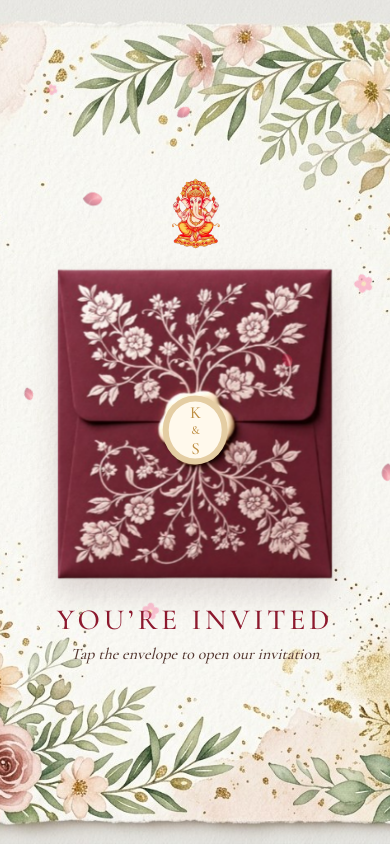
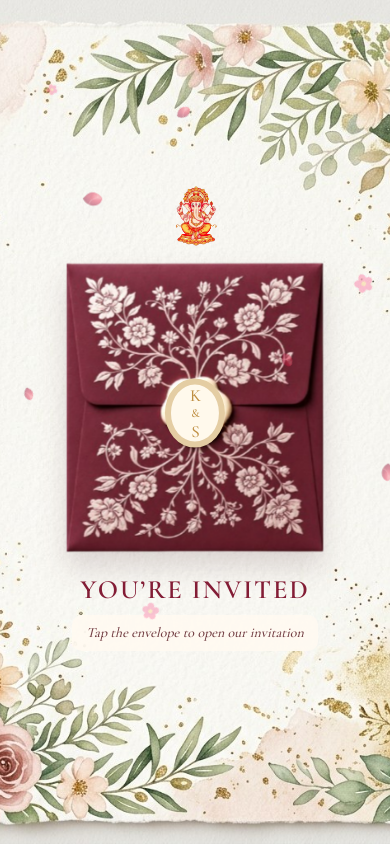
Before and after one commit to Accutech-Sakshi/kunal-saloni-card, a React (Vite) app: page / in a window 390 px wide. Built offline with nearby package versions, Linux system fonts and the light colour scheme.

Commit message:
Final wedding website update

```diff
--- a/src/App.jsx
+++ b/src/App.jsx
@@ -279,7 +279,7 @@ function EventCard({ e }) {
       <p className="event-quote">{e.blurb}</p>
       <h3>{e.title}</h3>
       <div className="event-date">{e.date}</div>
-      {isWedding && <><div className="wedding-times"><div><span>♨</span><strong>Pheras</strong><b>{e.pheras}</b></div><div><span>♧</span><strong>Reception</strong><b>{e.reception}</b></div></div><p className="wedding-place">{wedding.venue}<small>{wedding.address}</small></p></>}
+      {isWedding && <><div className="wedding-times"><div><span>🪷</span><strong>Pheras</strong><b>{e.pheras}</b></div><div><span>💐</span><strong>Reception</strong><b>{e.reception}</b></div></div><p className="wedding-place">{wedding.venue}<small>{wedding.address}</small></p></>}
     </div>
     {!isWedding && <img className="event-illustration" src={A(e.couple)} alt={`${e.title} illustration`} loading="lazy"/>}
     {isWedding && <img className="event-illustration wedding-illustration" src={A(e.couple)} alt="Kunal and Saloni wedding illustration" loading="lazy"/>}
@@ -296,5 +296,5 @@ export default function App() {
   const [opened,setOpened]=useState(false),audio=useRef(null);useReveals(opened);
   useEffect(()=>{document.body.classList.toggle('locked',!opened);return()=>document.body.classList.remove('locked');},[opened]);
   const open = () => {setOpened(true);window.scrollTo(0,0);if(audio.current){audio.current.volume=.22;audio.current.play().catch(()=>{});}};
-  return <><audio ref={audio} src={A('wedding-melody.mp3')} loop preload="none"/><Petals/>{!opened && <Opening onOpen={open}/>}{opened && <><main><RoyalHero/><SaveDate/><Events/><Wardrobe/><Presence/><Venue/></main><footer className="final-footer"><small>WITH LOVE</small><h2>{wedding.groom} &amp; {wedding.bride}</h2><img className="footer-monogram" src={A('favicon.png')} alt="Wedding monogram"/><p>2nd DECEMBER 2026</p></footer><Music audioRef={audio}/></>}</>;
+  return <><audio ref={audio} src={A('wedding-melody.mp3')} loop preload="none"/><Petals/>{!opened && <Opening onOpen={open}/>}{opened && <><main><RoyalHero/><SaveDate/><Events/><Wardrobe/><Presence/><Venue/></main><footer className="final-footer"><h2>{wedding.groom} &amp; {wedding.bride}</h2><img className="footer-monogram" src={A('favicon.png')} alt="Wedding monogram"/><p>2nd DECEMBER 2026</p></footer><Music audioRef={audio}/></>}</>;
 }
--- a/src/styles.css
+++ b/src/styles.css
@@ -523,3 +523,79 @@ body {font-family:'Cormorant Garamond',Georgia,serif;color:#53362f;font-weight:5
     line-height: 1.45;
   }
 }
+
+/* Opening invitation - text overlap fix */
+
+.opening-paper {
+  box-sizing: border-box;
+  padding: 20px 18px 30px;
+}
+
+.opening-paper h1 {
+  position: relative;
+  z-index: 3;
+  color: #831c35;
+  font-family: "Cormorant Garamond", Georgia, serif;
+  font-weight: 600;
+  line-height: 1.15;
+  text-align: center;
+  margin: 22px 0 8px;
+}
+
+.opening-paper > p {
+  position: relative;
+  z-index: 3;
+  width: fit-content;
+  max-width: 90%;
+  margin: 0 auto;
+  padding: 7px 16px;
+  background: rgba(255, 250, 242, 0.94);
+  border-radius: 10px;
+  color: #713b40;
+  font-size: 17px;
+  line-height: 1.4;
+  text-align: center;
+}
+
+/* Mobile responsive */
+@media (max-width: 600px) {
+  .opening-envelope {
+    width: min(67vw, 290px);
+    flex-shrink: 0;
+  }
+
+  .opening-ganesh {
+    width: 65px;
+    margin-bottom: 12px;
+    flex-shrink: 0;
+  }
+
+  .opening-paper h1 {
+    font-size: clamp(25px, 6.8vw, 32px);
+    letter-spacing: 0.07em;
+    margin: 20px 0 10px;
+  }
+
+  .opening-paper > p {
+    font-size: 14px;
+    padding: 8px 14px;
+    max-width: 88%;
+  }
+}
+
+/* Short mobile screens */
+@media (max-width: 600px) and (max-height: 700px) {
+  .opening-envelope {
+    width: min(59vw, 245px);
+  }
+
+  .opening-ganesh {
+    width: 50px;
+    margin-bottom: 8px;
+  }
+
+  .opening-paper h1 {
+    margin-top: 12px;
+    font-size: 25px;
+  }
+}
```
